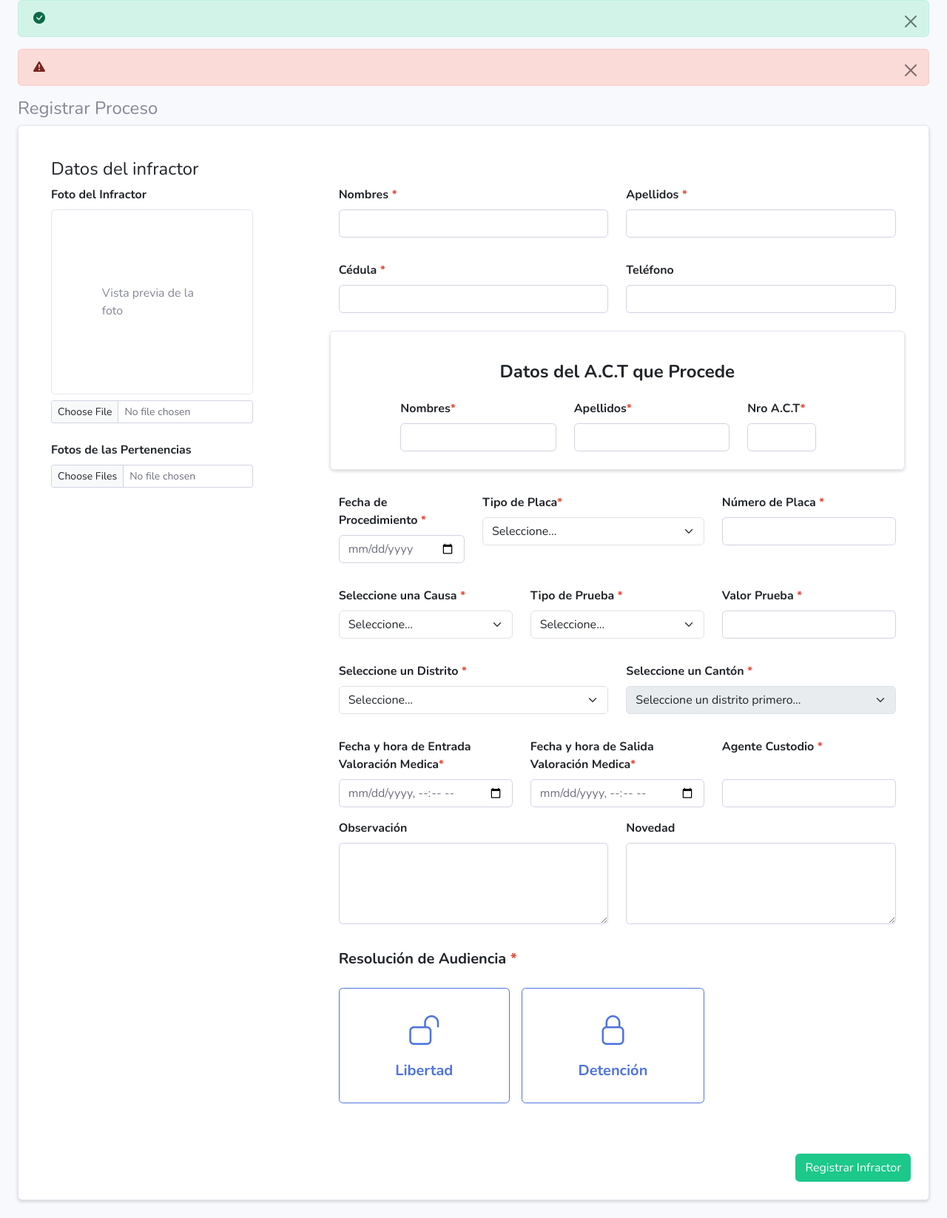
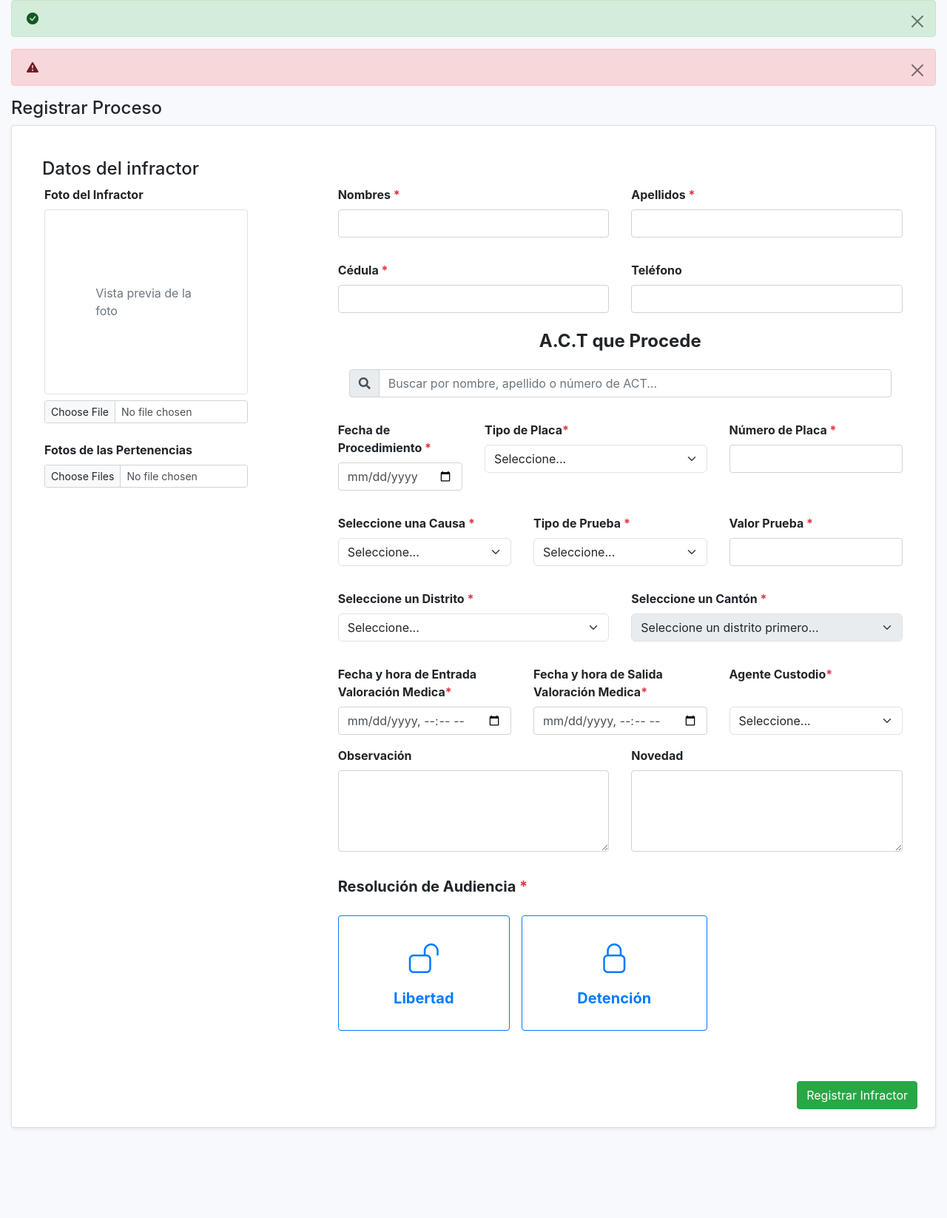
Before and after one commit to rafita009/ci3_srim_movil, a PHP site: the page made by application/views/register_infractores.php in a window 1280 px wide. Shown: the whole page at 74% size. After the commit the page ends 1525 px from the top, so only its background shows below. Run offline with PHP 8.4, Linux system fonts and the light colour scheme; the template is opened without the code that fills it, so the values that code supplies are empty.

Commit message:
Nueva funcionalidad de escoger agente

```diff
--- a/application/views/register_infractores.php
+++ b/application/views/register_infractores.php
@@ -28,6 +28,16 @@
     <!-- Custom styles for this template-->
     <link href="<?php echo base_url(); ?>public/assets/css/sb-admin-2.min.css" rel="stylesheet">
 
+
+
+    <!-- Bootstrap 4 CSS -->
+    <link rel="stylesheet" href="https://stackpath.bootstrapcdn.com/bootstrap/4.5.2/css/bootstrap.min.css">
+    <!-- FontAwesome -->
+    <link href="https://cdnjs.cloudflare.com/ajax/libs/font-awesome/5.15.4/css/all.min.css" rel="stylesheet">
+    <!-- jQuery -->
+    <script src="https://code.jquery.com/jquery-3.5.1.min.js"></script>
+    <!-- Bootstrap 4 JS -->
+    <script src="https://cdn.jsdelivr.net/npm/bootstrap@4.5.2/dist/js/bootstrap.bundle.min.js"></script>
 </head>
 
 <body id="page-top">
@@ -153,36 +163,50 @@
                                             </div>
                                         </div>
 
-                                        <!-- Datos del Act Procede-->
-                                        <div class="row g-3 mt-4 border p-4 rounded shadow-sm">
-                                            <h4 class="text-center fw-bold mb-4">Datos del A.C.T que Procede</h4>
-                                            <div class="row justify-content-center">
-                                                <div class="col-md-4">
-                                                    <label for="act_nombres" class="form-label fw-bold">Nombres<span
-                                                            class="text-danger">*</span></label>
-                                                    <input type="text" class="form-control" id="act_nombres"
-                                                        name="act_nombres">
-                                                    <small id="act_nombresError"
-                                                        class="error-message text-danger"></small>
+                                        <div class="col-12">
+                                            <div class="position-relative">
+                                                <br>
+                                                <h4 class="text-center font-weight-bold mb-4">A.C.T que Procede</h4>
+
+                                                <!-- Input de búsqueda -->
+                                                <div class="input-group">
+                                                    <div class="input-group-prepend">
+                                                        <span class="input-group-text">
+                                                            <i class="fas fa-search"></i>
+                                                        </span>
+                                                    </div>
+                                                    <input type="text" id="searchAct" class="form-control"
+                                                        placeholder="Buscar por nombre, apellido o número de ACT..."
+                                                        autocomplete="off">
                                                 </div>
-                                                <div class="col-md-4">
-                                                    <label for="act_apellidos" class="form-label fw-bold">Apellidos<span
-                                                            class="text-danger">*</span></label>
-                                                    <input type="text" class="form-control" id="act_apellidos"
-                                                        name="act_apellidos">
-                                                    <small id="act_apellidosError"
-                                                        class="error-message text-danger"></small>
+
+                                                <!-- Resultados de búsqueda -->
+                                                <div id="actResults"
+                                                    class="position-absolute w-100 mt-1 border rounded bg-white"
+                                                    style="display: none; max-height: 300px; overflow-y: auto; z-index: 1050;">
                                                 </div>
-                                                <div class="col-md-2">
-                                                    <label for="nro_act" class="form-label fw-bold">Nro A.C.T<span
-                                                            class="text-danger">*</span></label>
-                                                    <input type="text" class="form-control" id="nro_act" name="nro_act">
-                                                    <small id="nro_actError" class="error-message text-danger"></small>
+
+                                                <!-- Campo oculto para el ID -->
+                                                <input type="hidden" id="selected_act_id" name="act_id" required>
+                                                <small id="act_idError" class="error-message text-danger"></small>
+
+                                                <!-- Información del ACT seleccionado -->
+                                                <div id="selectedActInfo" class="mt-2" style="display: none;">
+                                                    <div
+                                                        class="alert alert-info d-flex justify-content-between align-items-center">
+                                                        <div>
+                                                            <strong id="selectedActNumber"></strong>
+                                                            <br>
+                                                            <span id="selectedActName"></span>
+                                                        </div>
+                                                        <button type="button" class="close" id="clearSelection">
+                                                            <span aria-hidden="true">&times;</span>
+                                                        </button>
+                                                    </div>
                                                 </div>
                                             </div>
+                                        </div>
 
-
-                                        </div>
 
                                         <div class="row g-3 mt-3">
                                             <div class="col-md-3">
@@ -306,13 +330,21 @@
                                                 <small id="fecha_salida_valoracionError"
                                                     class="error-message text-danger"></small>
                                             </div>
+
                                             <div class="col-md-4">
-                                                <label for="act_custodio" class="form-label fw-bold">Agente Custodio
-                                                    <span class="text-danger">*</span></label>
-                                                <br>
-                                                <br>
-                                                <input type="text" class="form-control" id="act_custodio"
-                                                    name="act_custodio" required>
+                                                <label for="act_custodio" class="form-label fw-bold">Agente
+                                                    Custodio<span class="text-danger">*</span></label>
+                                                    <br>
+                                                    <br>
+                                                <select id="act_custodio" name="act_custodio" class="form-select"
+                                                    required>
+                                                    <option value="">Seleccione...</option>
+                                                    <?php foreach ($agentes as $agente): ?>
+                                                    <option value="<?= $agente['ID_AGENTE']; ?>">
+                                                        <?= $agente['NRO_ACT'] . ' - ' . $agente['NOMBRES_ACT'] . ' ' . $agente['APELLIDOS_ACT']; ?>
+                                                    </option>
+                                                    <?php endforeach; ?>
+                                                </select>
                                                 <small id="act_custodioError" class="error-message text-danger"></small>
                                             </div>
                                             <div class="col-md-6">
@@ -870,6 +902,118 @@
     });
     </script>
 
+    <script>
+    $(document).ready(function() {
+        const searchInput = $('#searchAct');
+        const resultsDiv = $('#actResults');
+        const selectedInfo = $('#selectedActInfo');
+        let searchTimeout;
+
+        searchInput.on('focus', function() {
+            if (searchInput.val().length > 0) {
+                resultsDiv.show();
+            }
+        });
+
+        searchInput.on('input', function() {
+            clearTimeout(searchTimeout);
+            const searchTerm = $(this).val();
+
+            if (searchTerm.length > 0) {
+                searchTimeout = setTimeout(function() {
+                    searchActs(searchTerm);
+                }, 300);
+            } else {
+                resultsDiv.hide();
+            }
+        });
+
+        $(document).on('click', function(e) {
+            if (!$(e.target).closest('.position-relative').length) {
+                resultsDiv.hide();
+            }
+        });
+
+        // Agregar manejador para el botón de limpiar
+        $('#clearSelection').on('click', function() {
+            // Limpiar el campo oculto
+            $('#selected_act_id').val('');
+            // Ocultar la información seleccionada
+            selectedInfo.hide();
+            // Limpiar el campo de búsqueda
+            searchInput.val('');
+        });
+
+        function searchActs(term) {
+            $.ajax({
+                url: '<?php echo site_url(); ?>/ProcesosController/search_acts',
+                method: 'POST',
+                dataType: 'json',
+                data: {
+                    search: term,
+                    <?= $this->security->get_csrf_token_name() ?>: '<?= $this->security->get_csrf_hash() ?>'
+                },
+                success: function(acts) {
+                    displayResults(acts);
+                },
+                error: function(xhr, status, error) {
+                    console.error('Error en la búsqueda:', error);
+                }
+            });
+        }
+
+        function displayResults(acts) {
+            resultsDiv.empty();
+
+            if (acts.length > 0) {
+                acts.forEach(function(act) {
+                    const resultItem = $(`
+                    <div class="p-3 border-bottom" style="cursor: pointer;">
+                        <div class="font-weight-bold">${act.NRO_ACT}</div>
+                        <div class="small text-muted">
+                            ${act.APELLIDOS_ACT}, ${act.NOMBRES_ACT}
+                        </div>
+                    </div>
+                `);
+
+                    resultItem.hover(
+                        function() {
+                            $(this).addClass('bg-light');
+                        },
+                        function() {
+                            $(this).removeClass('bg-light');
+                        }
+                    );
+
+                    resultItem.on('click', function() {
+                        selectAct(act);
+                    });
+
+                    resultsDiv.append(resultItem);
+                });
+            } else {
+                resultsDiv.append(`
+                <div class="p-3 text-center text-muted">
+                    No se encontraron resultados
+                </div>
+            `);
+            }
+
+            resultsDiv.show();
+        }
+
+        function selectAct(act) {
+            $('#selected_act_id').val(act.ID_ACT_PROCEDE);
+            $('#selectedActNumber').text(act.NRO_ACT);
+            $('#selectedActName').text(`${act.APELLIDOS_ACT}, ${act.NOMBRES_ACT}`);
+
+            searchInput.val('');
+            resultsDiv.hide();
+            selectedInfo.show();
+        }
+    });
+    </script>
+
 
     <script src="<?php echo base_url();?>public/assets/js/bootstrap.bundle.min.js"></script>
 
```
Also changed, not shown: application/controllers/ProcesosController.php (+23 -13 lines), application/models/ProcesosModel.php (+19 -0 lines).
